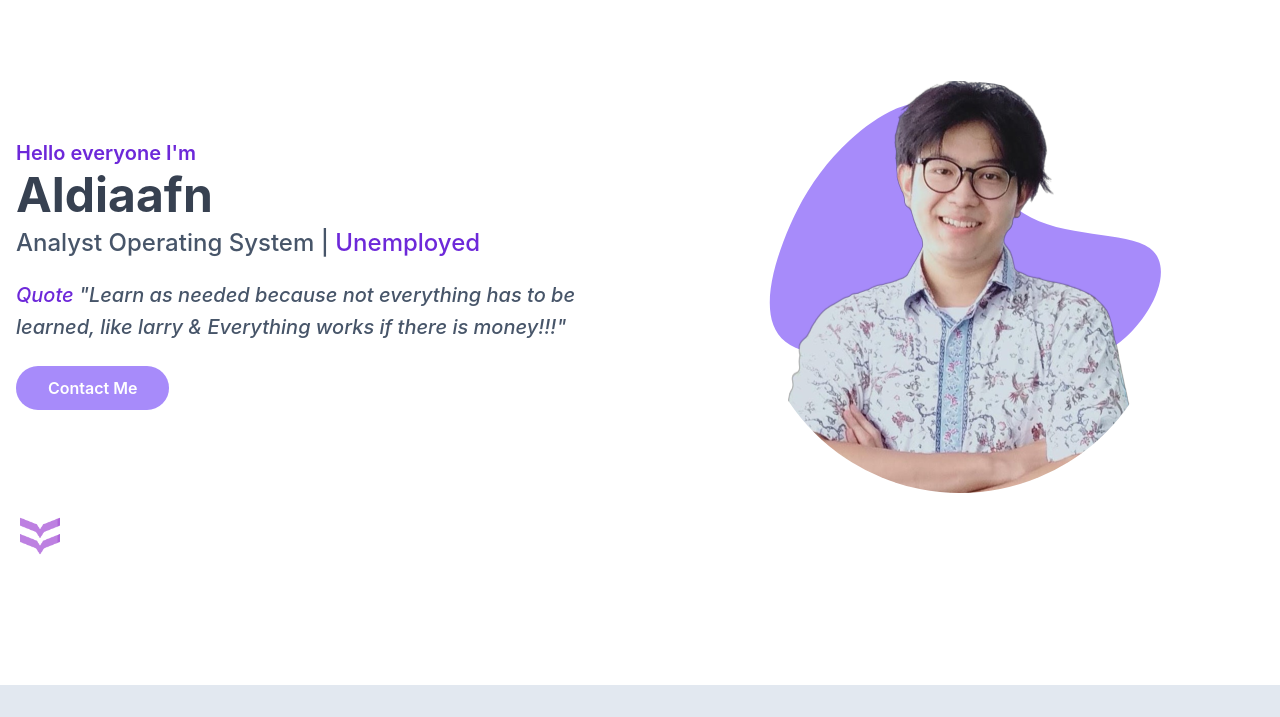
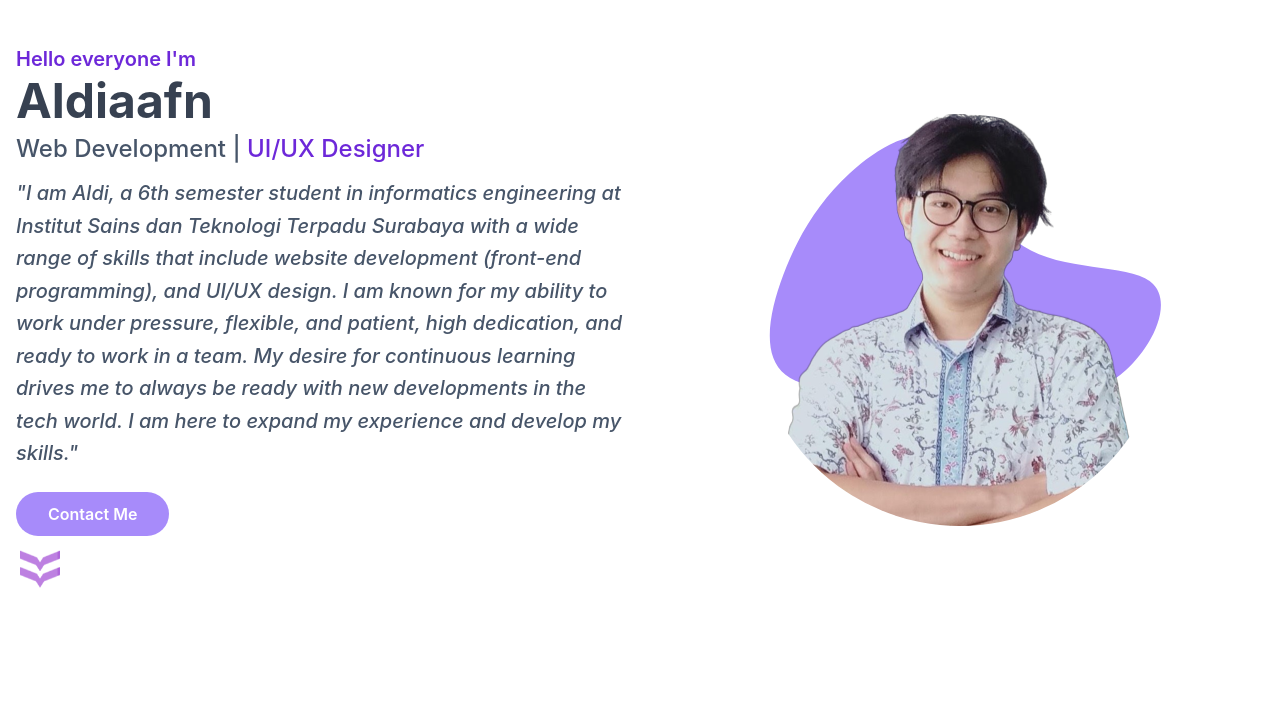
Before and after one commit to NetskyA/Portofolio-aldi_afendiyanto, a website: page index.html in a window 1280 px wide. Shown: the part 83-800 px from the top of the page. Drawn offline with nearby package versions, Linux system fonts and the light colour scheme.

Commit message:
Update index.html

```diff
--- a/index.html
+++ b/index.html
@@ -75,7 +75,6 @@
                 </li>
                 <li class="mt-3 flex items-center pl-8 lg:mt-0">
                   <div class="flex">
-
                     <span class="mr-2 text-base dark:text-primary dark:hidden text-dark">light</span>
                     <input type="checkbox" class="hidden" id="dark-toggle" />
                     <label for="dark-toggle">
@@ -108,16 +107,13 @@
                         <span class="block font-bold text-gray-700 text-4xl mt-1 mb-2 lg:text-5xl dark:text-white">
                             Aldiaafn</h1>
                         </span>
-                        <h2 class="font-medium text-medium_gray text-lg lg:text-2xl dark:text-white">Analyst Operating System |
+                        <h2 class="font-medium text-medium_gray text-lg lg:text-2xl dark:text-white">Web Development |
                             <span class="text-medium_purple ark:text-primary dark:text-primary">
-                                Unemployed
+                                UI/UX Designer
                             </span>
                         </h2>
-                        <p class="font-medium text-xl pt-5 dark:text-white text-medium_gray leading-relaxed mb-8" style="font-style: italic;">
-                            <span class="text-medium_purple dark:text-primary">
-                                Quote
-                            </span>
-                            "Learn as needed because not everything has to be learned, like larry & Everything works if there is money!!!"
+                        <p class="font-medium text-xl pt-3 dark:text-white text-medium_gray leading-relaxed mb-8" style="font-style: italic;">
+                            "I am Aldi, a 6th semester student in informatics engineering at Institut Sains dan Teknologi Terpadu Surabaya with a wide range of skills that include website development (front-end programming), and UI/UX design. I am known for my ability to work under pressure, flexible, and patient, high dedication, and ready to work in a team. My desire for continuous learning drives me to always be ready with new developments in the tech world. I am here to expand my experience and develop my skills."
                         </p>
                         <!-- <hr class="h-1 w-full rounded-full my-8 justify-center lg:w-1/2  bg-medium_gray dark:bg-medium_gray"> -->
                         <div class="bottom-auto">
```
